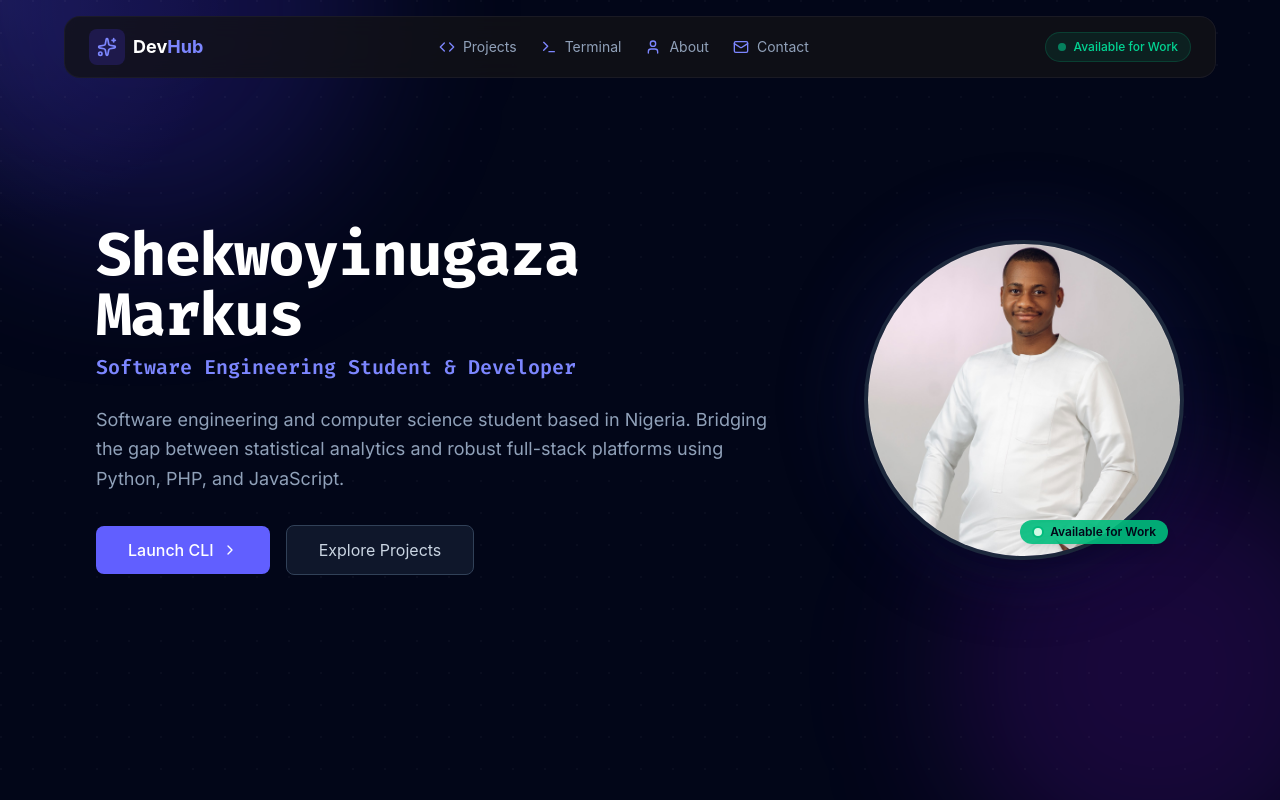
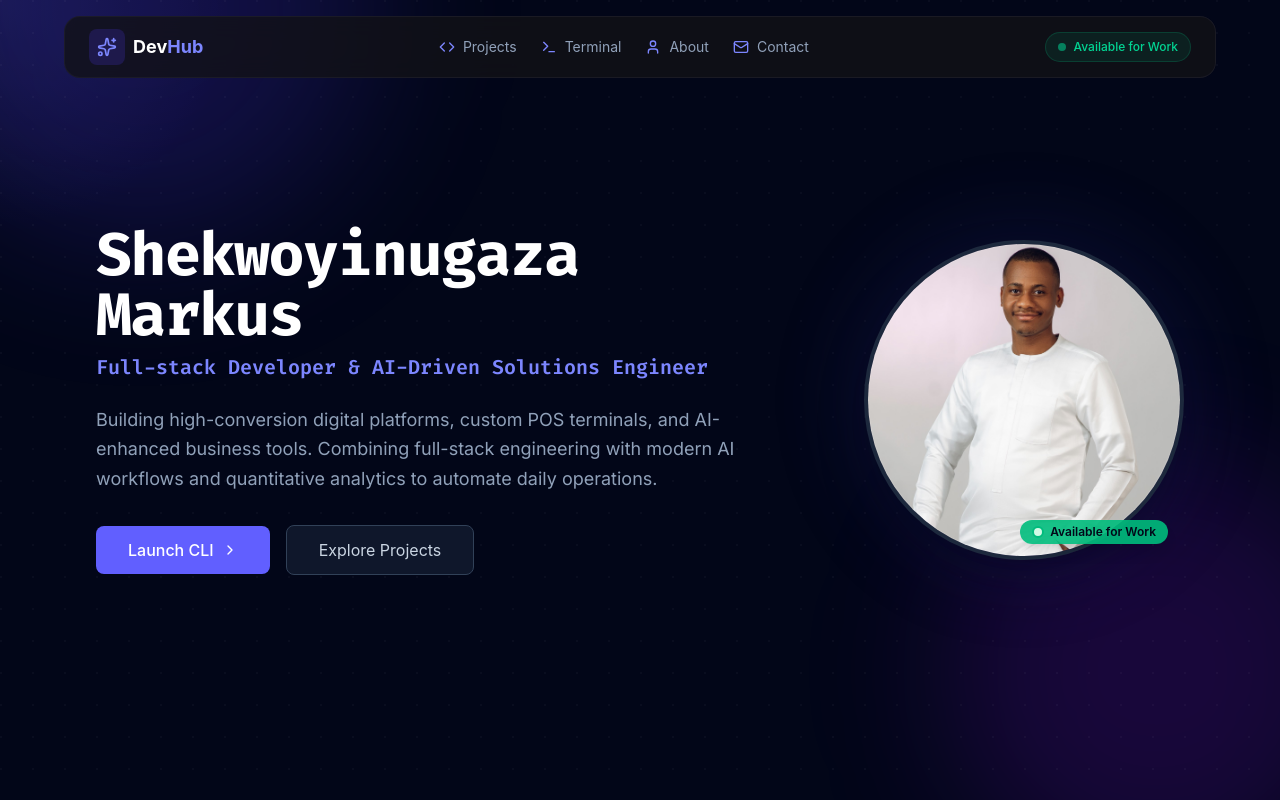
Before and after one commit to Gazilo7/dev-portfolio, a React (Vite) app: page / in a window 1280 px wide. Shown: the top 800 px of the page. Built offline with nearby package versions, Linux system fonts and the light colour scheme.

Commit message:
feat: update hero section with AI and business-focused positioning

```diff
--- a/src/components/Hero.jsx
+++ b/src/components/Hero.jsx
@@ -4,7 +4,7 @@ import profilePic from '../assets/Shekwoyinugaza.JPG'; // Place your picture in
 
 export default function Hero() {
   const myName = "Shekwoyinugaza Markus"; // Update with your actual name
-  const myTitle = "Software Engineering Student & Developer";
+  const myTitle = "Full-stack Developer & AI-Driven Solutions Engineer";
 
   return (
     <section id="hero" className="relative min-h-[90vh] flex items-center justify-center pt-20 overflow-hidden z-10">
@@ -32,7 +32,7 @@ export default function Hero() {
             transition={{ duration: 0.5, delay: 0.2 }}
             className="text-lg text-slate-400 max-w-2xl leading-relaxed mx-auto lg:mx-0 font-['Inter',sans-serif]"
           >
-            Software engineering and computer science student based in Nigeria. Bridging the gap between statistical analytics and robust full-stack platforms using Python, PHP, and JavaScript.
+            Building high-conversion digital platforms, custom POS terminals, and AI-enhanced business tools. Combining full-stack engineering with modern AI workflows and quantitative analytics to automate daily operations.
           </motion.p>
 
           <motion.div
```
